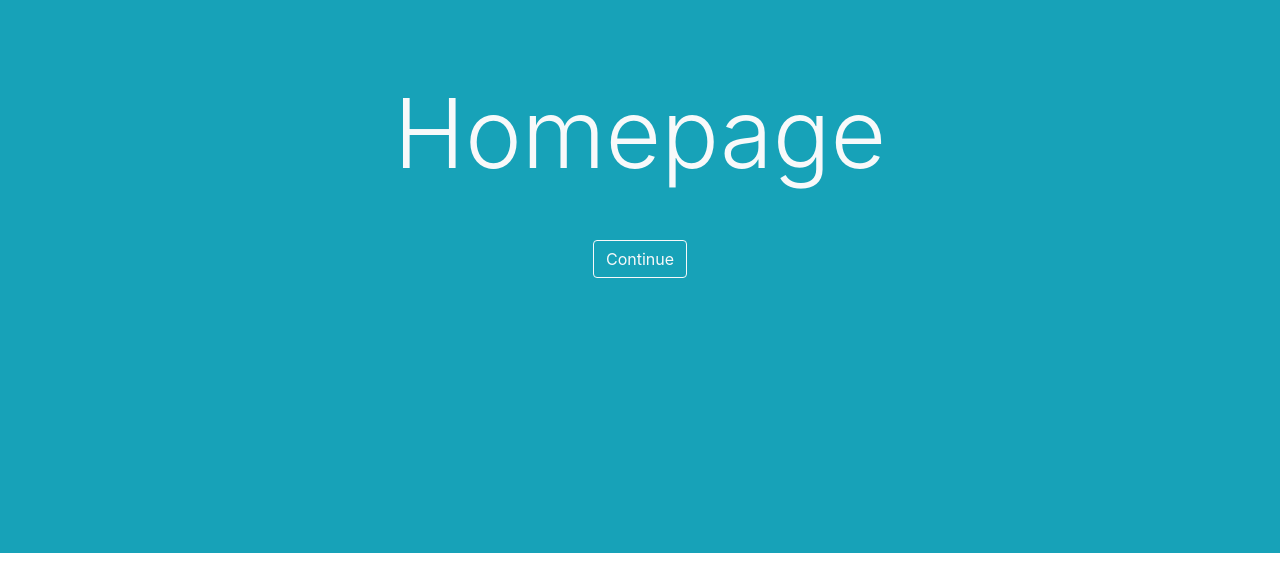
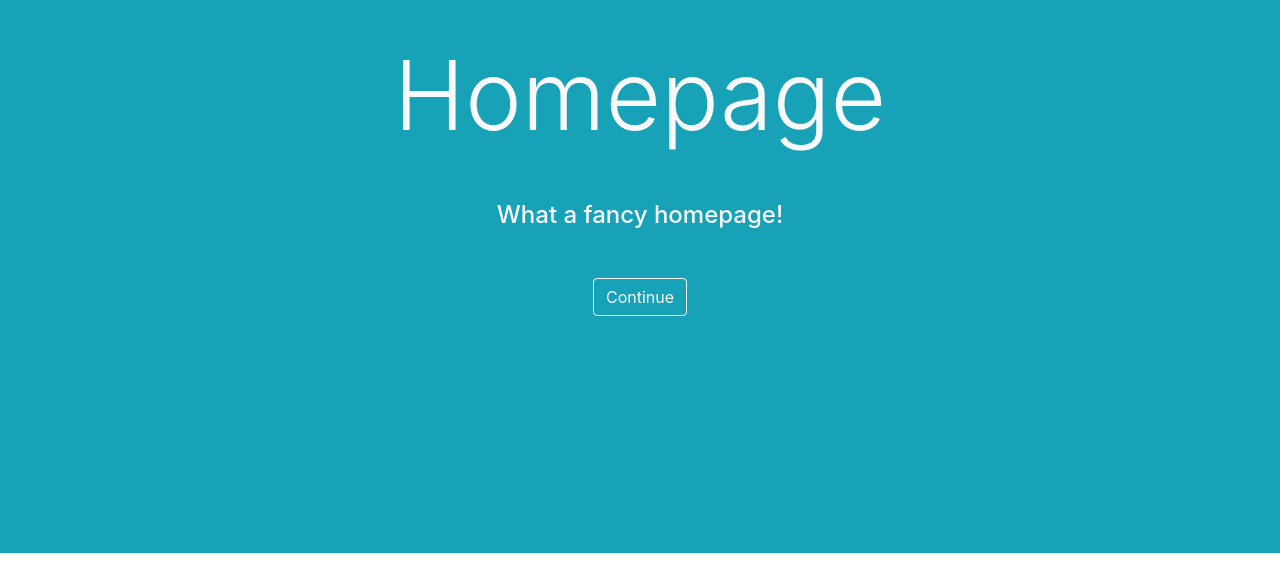
Before and after one commit to ckz8780/afe-framer-motion, a React (Create React App) app in the folder afe-framer-motion/: page / in a window 1280 px wide. Shown: the part 247-832 px from the top of the page. Built offline with nearby package versions, Linux system fonts and the light colour scheme.

Commit message:
Added homepage subheading

```diff
--- a/afe-framer-motion/src/components/Home.js
+++ b/afe-framer-motion/src/components/Home.js
@@ -14,6 +14,16 @@ function Home() {
         >
           Homepage
         </motion.h1>
+        <motion.h4
+          className="mb-5"
+          initial={{ y: '-100vh' }}
+          animate={{ y: 0 }}
+          transition={{
+            delay: 1
+          }}
+        >
+          What a fancy homepage!
+        </motion.h4>
         <Link to="/layout">
           <Button
             as={motion.button}
```
Also changed, not shown: 1 other file (tests, documents, lock files or other folders).
